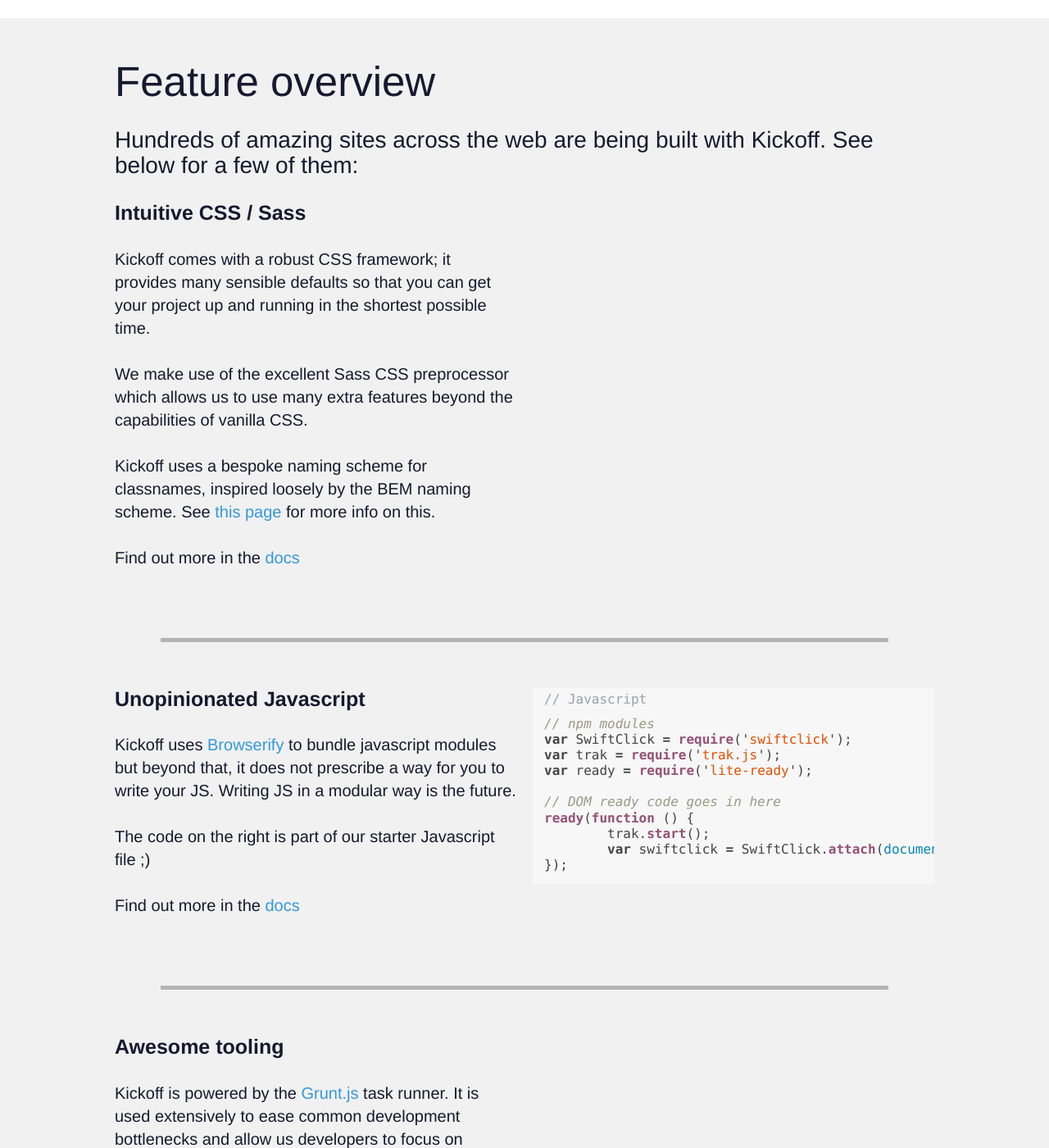
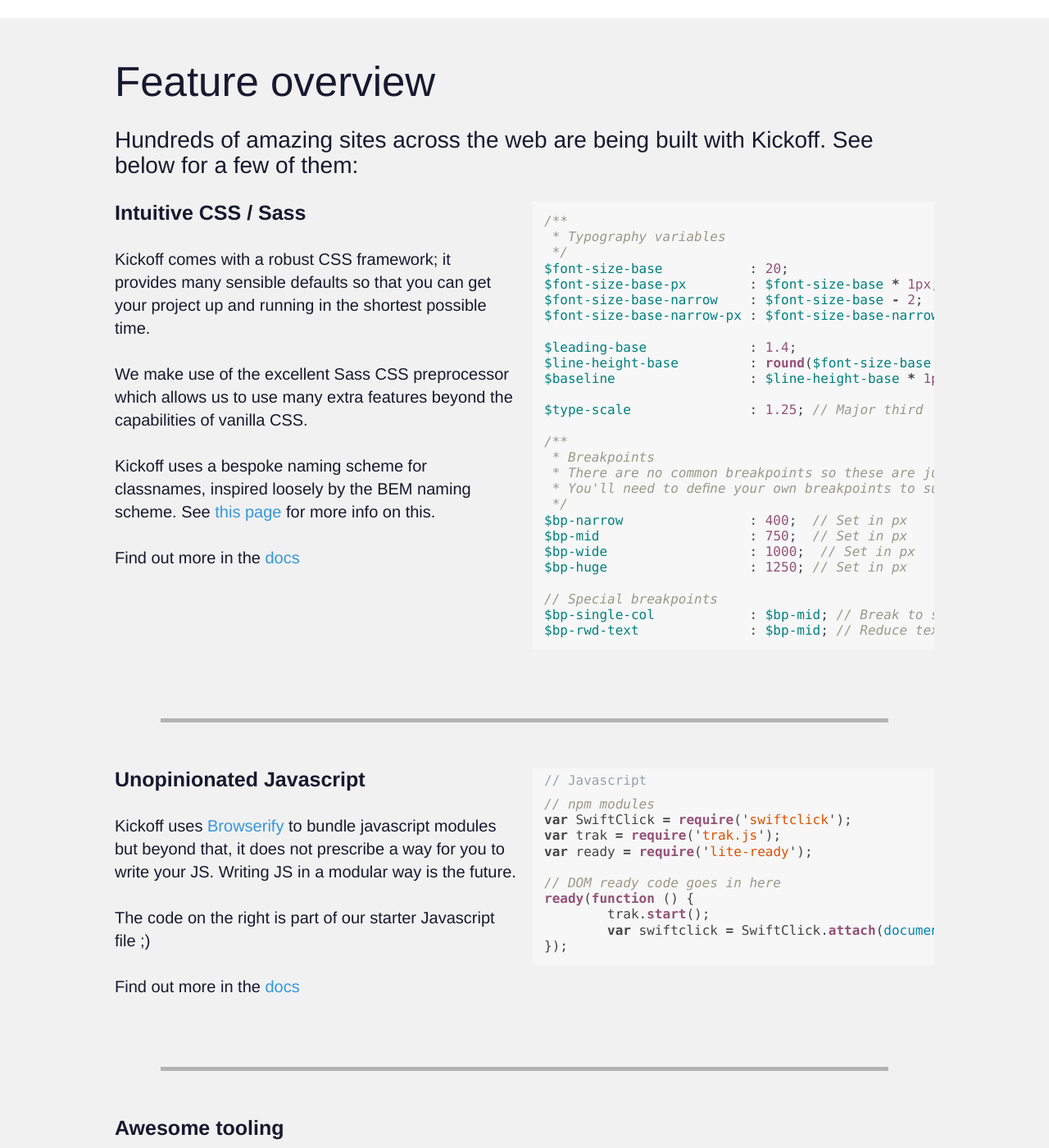
Before and after one commit to TryKickoff/trykickoff.github.io, a Jekyll site: the page built from index.html, in a window 1280 px wide and 1400 px high, scrolled down 868 px. Shown: the whole window at 82% size. Built offline with Jekyll 4.4.1, drawn with Linux system fonts in a browser that asks for light colours; Markdown is read by kramdown in place of the engine named in the settings; the list of posts is cut into pages by our own code; comment, search, counter and statistics services are not loaded; some of the changed text lies outside the part shown.

Commit message:
update code examples content of homepage feature overview

```diff
--- a/index.html
+++ b/index.html
@@ -70,38 +70,35 @@
 				<p>Find out more in the <a href="/learn/css.html">docs</a></p>
 			</div>
 			<div class="g-col g-span6">
-				<div class="demo-code">
 {% highlight scss%}
-.form {
-	margin: 0 0 $baseline;
-}
+/**
+ * Typography variables
+ */
+$font-size-base           : 20;
+$font-size-base-px        : $font-size-base * 1px;
+$font-size-base-narrow    : $font-size-base - 2;
+$font-size-base-narrow-px : $font-size-base-narrow * 1px;
 
-.form-fieldset {
-	padding: 0;
-	margin: 0;
-	border: 0;
-}
+$leading-base             : 1.4;
+$line-height-base         : round($font-size-base * $leading-base); // 20 * 1.4
+$baseline                 : $line-height-base * 1px;
 
-.form-legend {
-	display: block;
-	width: 100%;
-	padding: 0;
-	margin-bottom: $baseline;
-	@include font-size($type-mid);
-	line-height: $leading-base;
-	color: $label-textColor;
-	border: 0;
-	border-bottom: 1px solid #eee;
-	white-space: normal;
+$type-scale               : 1.25; // Major third
 
-	// Small
-	small {
-		@include font-size($type-small);
-		color: lighten(#000, 70%);
-	}
-}
+/**
+ * Breakpoints
+ * There are no common breakpoints so these are just a suggestions
+ * You'll need to define your own breakpoints to suit your design
+ */
+$bp-narrow                : 400;  // Set in px
+$bp-mid                   : 750;  // Set in px
+$bp-wide                  : 1000;  // Set in px
+$bp-huge                  : 1250; // Set in px
+
+// Special breakpoints
+$bp-single-col            : $bp-mid; // Break to single column (used in the grid)
+$bp-rwd-text              : $bp-mid; // Reduce text size below this width
 {% endhighlight %}
-				</div>
 			</div>
 		</div>
 
@@ -142,7 +139,23 @@
 				<p>Find out more in the <a href="/learn/grunt.html">docs</a></p>
 			</div>
 			<div class="g-col g-span6">
+{% highlight js%}
+// grunt serve
+grunt.registerTask('serve', [
+	'compile',
+	'browserSync:serve',
+	'watch'
+]);
 
+// grunt compile
+grunt.registerTask('compile', [
+	'shimly',
+	'copy:modernizr',
+	'browserify',
+	'postscss',
+	'images'
+]);
+{% endhighlight %}
 			</div>
 		</div>
 
```
